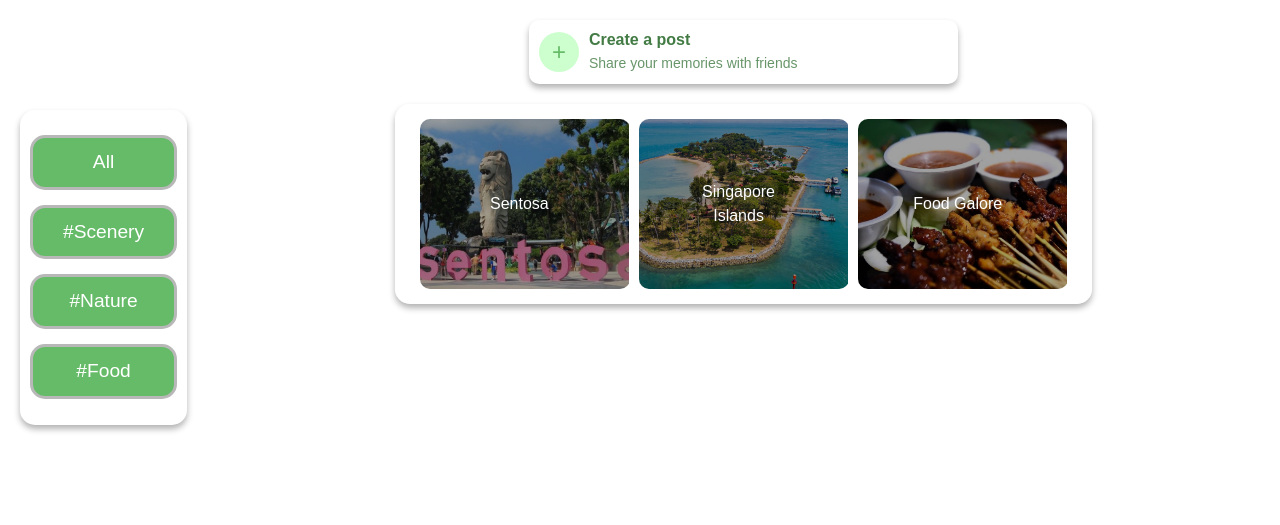
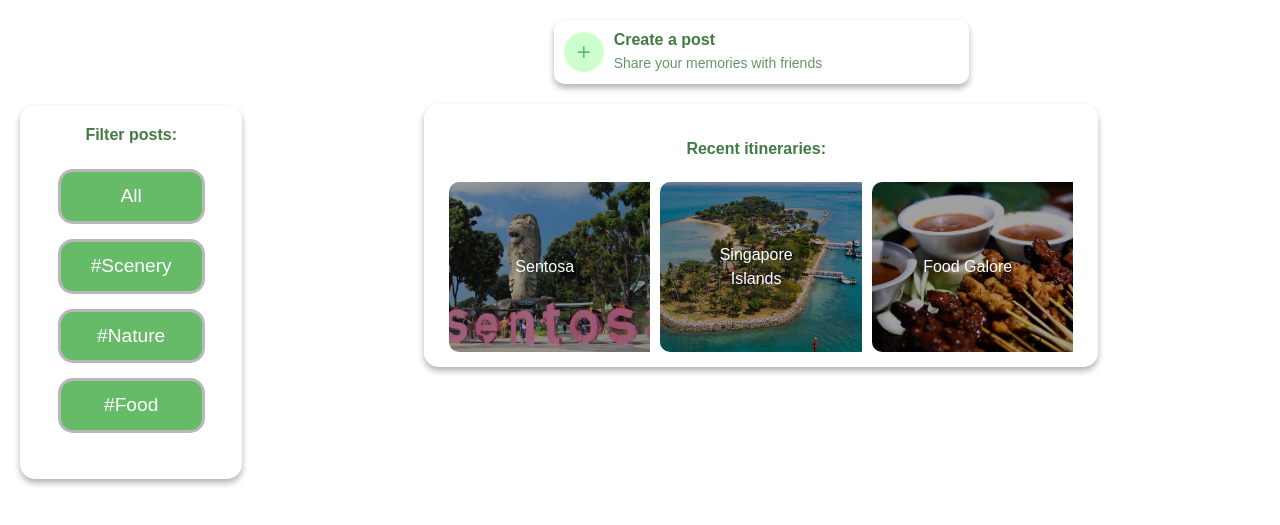
Before and after one commit to Verdex-Project/Verdex, a Flask app: page /verdextalks in a window 1280 px wide. Shown: the part 58-583 px from the top of the page. Run offline with Flask 3, Linux system fonts and the light colour scheme.

Commit message:
Re-styled forum frontend

```diff
--- a/static/forum.css
+++ b/static/forum.css
@@ -23,15 +23,15 @@ body {
     display: flex;
     flex-direction: column;
     align-items: center;
-    width: 100%;
+    width: 140%;
+    box-sizing: border-box;
 }
 
 .list-of-all-filter-buttons-container {
     display: flex;
     justify-content: center;
     margin: 20px;
-    box-shadow: 0 4px 6px rgba(0, 0, 0, 0.3);
-    border-radius: 15px;
+    margin-top: 0;
 }
 
 .list-of-all-filter-buttons {
@@ -60,7 +60,7 @@ body {
     background-color: whitesmoke;
     transition: 0.2s ease;
     color: #66BB69;
-    transform: translateY(-5px);
+    transform: translateX(5px);
 }
 
 .create-a-post-container {
@@ -482,5 +482,19 @@ body {
 }
 
 .sidebar {
-    margin-top: 90px;
+    margin-top: 105px;
+    margin-left: 20px;
+    width: 30%;
+    box-shadow: 0 4px 6px rgba(0, 0, 0, 0.3);
+    border-radius: 15px;
+    height: 30%;
 }
+
+.filter-posts-header, .recent-itineraries-header {
+    font-size: 16px;
+    font-weight: bold;
+    text-align: center;
+    margin-top:20px;
+    margin-bottom: 0;
+    color: #427b44;
+}
--- a/templates/forum/forum.html
+++ b/templates/forum/forum.html
@@ -9,8 +9,8 @@
 {% block body %}
     <div class="content">
         <div class="sidebar">
+            <h3 class="filter-posts-header">Filter posts:</h3>
             <div class="list-of-all-filter-buttons-container">
-
                 <ul class="list-of-all-filter-buttons">
                     <li class="filter-buttons" onclick="filterPosts('All')">All</li>
                     <li class="filter-buttons" onclick="filterPosts('Scenery')">#Scenery</li>
@@ -30,6 +30,7 @@
                 </div>
             </div>
             <div class="create-a-post-container">
+                <h3 class="recent-itineraries-header">Recent itineraries:</h3><br>
                 <div id="recent-itineraries-container">
                     <button class="recent-itineraries-buttons" onclick="itineraryShortcutButtonPopup('Trip to Sentosa')">
                         <img src="static/Images/Sentosa darkened.jpg" alt="Sentosa">
```
